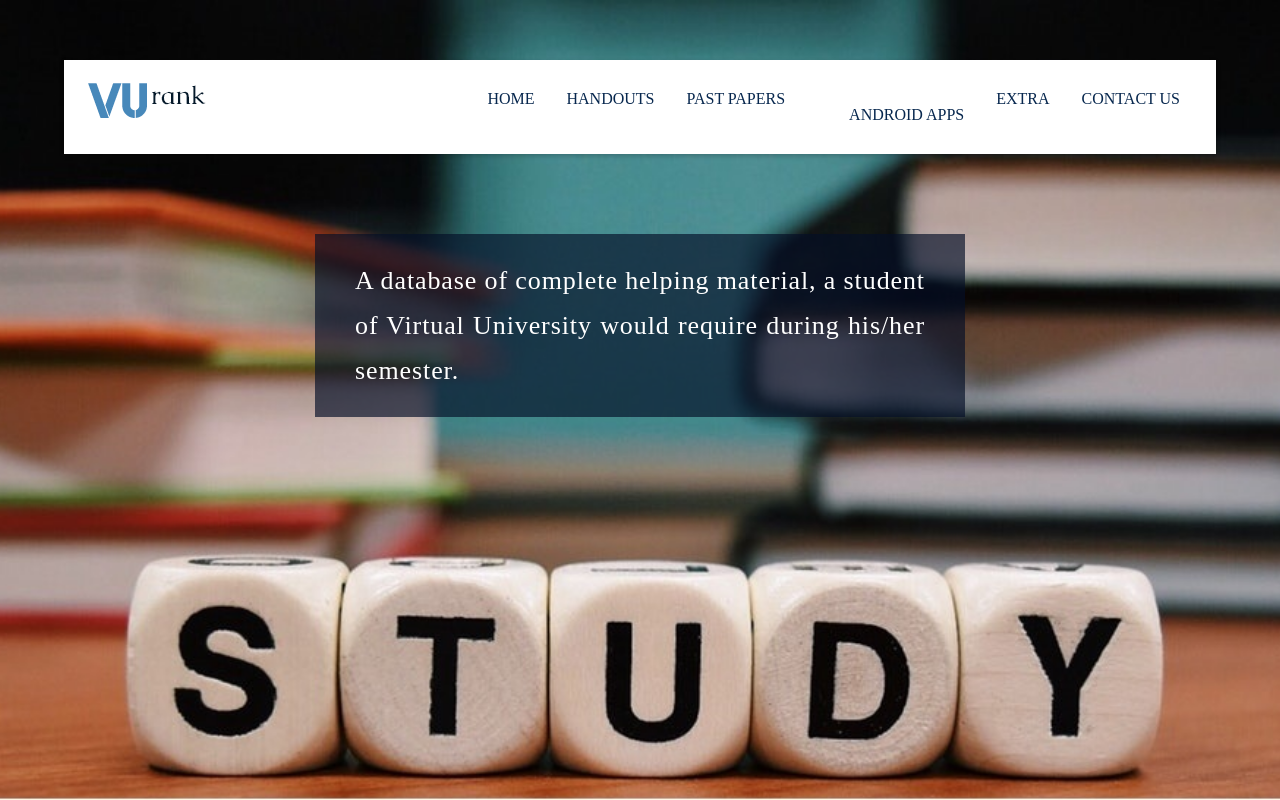
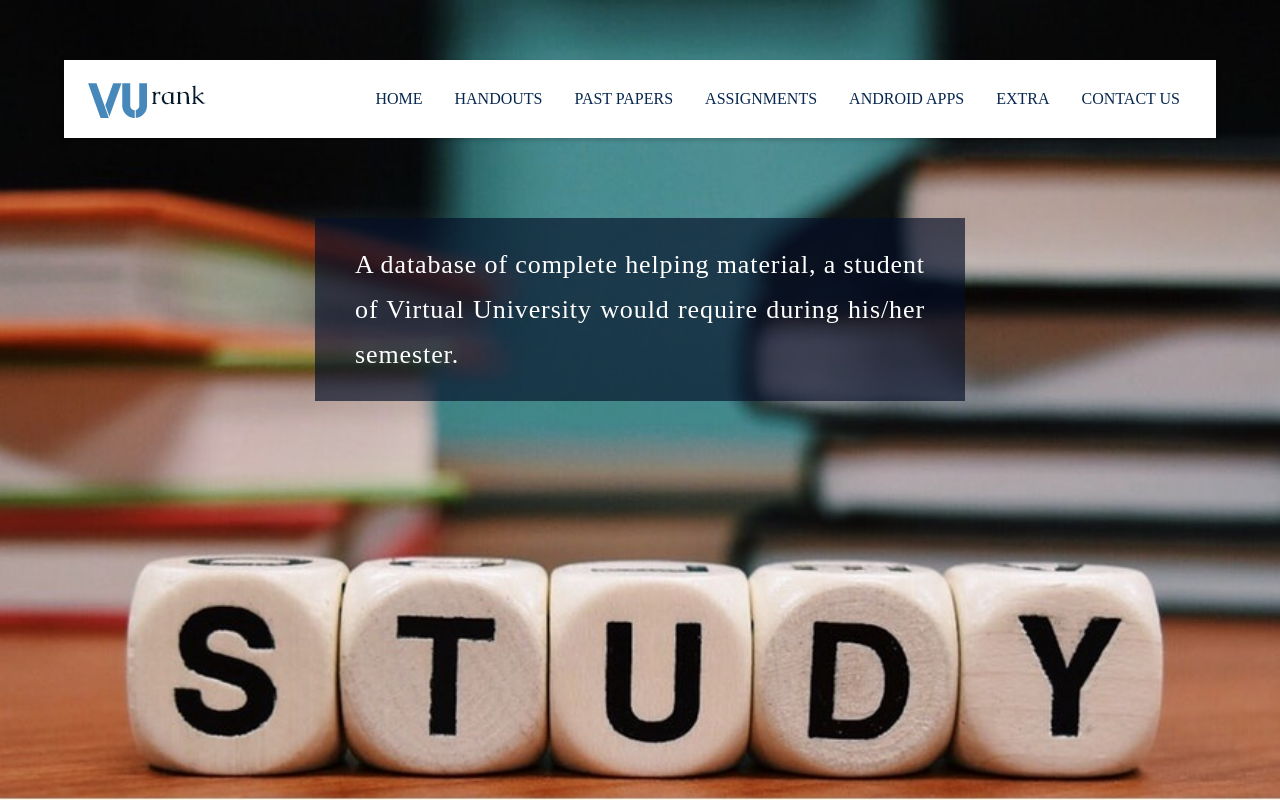
Before and after one commit to ayyaz10/vu_rank, a plain HTML site: page index.html in a window 1280 px wide. Shown: the top 800 px of the page. Drawn offline with Linux system fonts and the light colour scheme.

Commit message:
Update index.html

```diff
--- a/index.html
+++ b/index.html
@@ -24,7 +24,7 @@
                             <li><a href="#">final term</a></li>
                           </ul>
                         </li>
-                        <li><a href="past-paper-download-page.html>assignments</a></li>
+                        <li><a href="past-paper-download-page.html">assignments</a></li>
                         <li><a href="#">android apps</a></li>
                         <li><a href="#">extra</a></li>
                         <li><a href="#">contact us</a></li>
```
